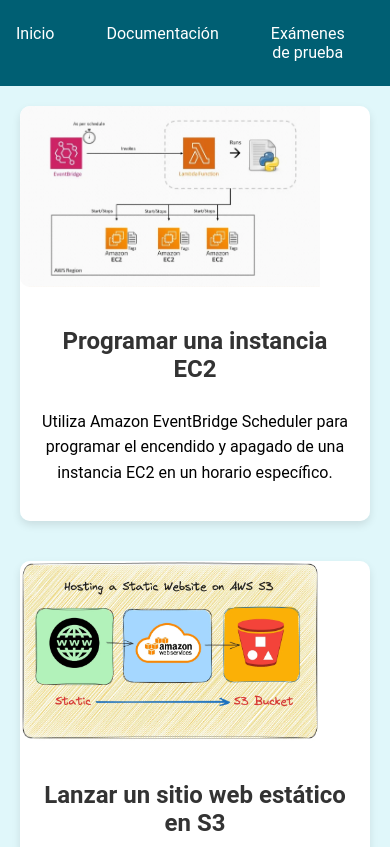
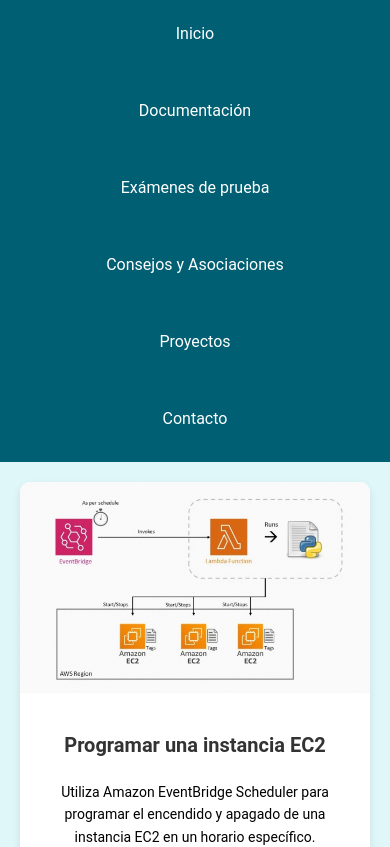
Before and after one commit to javieralmeida30/AWSGuide, a React (Create React App) app: page /proyectos in a window 390 px wide. Shown: the top 847 px of the page. Built offline with nearby package versions, Linux system fonts and the light colour scheme.

Commit message:
responsive site

```diff
--- a/src/App.css
+++ b/src/App.css
@@ -18,10 +18,13 @@
   margin: 0;
   background-color: #005f73;
   overflow: hidden;
+  display: flex;
+  justify-content: center;
+  gap: 20px;
 }
 
 nav ul li {
-  float: left;
+  display: inline;
 }
 
 nav ul li a {
@@ -39,3 +42,15 @@
 section {
   padding: 20px;
 }
+
+/* Responsive Design */
+@media (max-width: 768px) {
+  nav ul {
+      flex-direction: column;
+      align-items: center;
+  }
+
+  nav ul li {
+      margin-bottom: 10px;
+  }
+}
--- a/src/components/Contact.css
+++ b/src/components/Contact.css
@@ -12,6 +12,7 @@
 
 .intro {
     display: flex;
+    flex-direction: column;
     align-items: center;
     background: linear-gradient(to right, #feffff, #ffffff);
     padding: 20px;
@@ -23,7 +24,7 @@
     width: 150px;
     height: 150px;
     border-radius: 50%;
-    margin-right: 20px;
+    margin-bottom: 20px;
     border: 5px solid #fff;
     box-shadow: 0 0 20px rgba(0, 0, 0, 0.1);
 }
@@ -31,6 +32,7 @@
 .text {
     flex: 1;
     color: rgb(7, 5, 5);
+    text-align: center;
 }
 
 .text h2 {
@@ -48,6 +50,7 @@
 .social-icons {
     margin-top: 20px;
     display: flex;
+    justify-content: center;
     gap: 10px;
 }
 
@@ -138,3 +141,18 @@
     justify-content: center;
     align-items: center;
 }
+
+/* Responsive Design */
+@media (max-width: 768px) {
+    .intro {
+        flex-direction: column;
+    }
+
+    .intro img {
+        margin-bottom: 20px;
+    }
+
+    .text {
+        text-align: center;
+    }
+}
--- a/src/components/Documentation.css
+++ b/src/components/Documentation.css
@@ -27,7 +27,8 @@
   font-size: 16px;
 }
 
-  .tabs button:hover, .tabs button.active {
+.tabs button:hover,
+.tabs button.active {
   background-color: #17889e;
 }
 
@@ -52,7 +53,8 @@
   font-size: 18px;
 }
 
-  .sidebar h4.active, .sidebar ul li:hover {
+.sidebar h4.active,
+.sidebar ul li:hover {
   background-color: #f1f1f1;
 }
 
@@ -96,12 +98,34 @@
 /* Fuentes */
 @import url('https://fonts.googleapis.com/css2?family=Roboto:wght@400;500;700&display=swap');
 
-  h2, h3, h4 {
+h2,
+h3,
+h4 {
   font-family: 'Roboto', sans-serif;
   font-weight: 700;
 }
 
-  p, ul, li, button {
+p,
+ul,
+li,
+button {
   font-family: 'Roboto', sans-serif;
   font-weight: 400;
 }
+
+/* Responsive Design */
+@media (max-width: 768px) {
+  .documentation-content {
+      flex-direction: column;
+  }
+
+  .sidebar {
+      max-width: 100%;
+      border-right: none;
+      padding-right: 0;
+  }
+
+  .service-content {
+      max-width: 100%;
+  }
+}
--- a/src/components/Exams.css
+++ b/src/components/Exams.css
@@ -161,3 +161,19 @@
 .incorrect {
     border-left: 8px solid #f44336;
 }
+
+/* Responsive Design */
+@media (max-width: 768px) {
+    .question {
+        width: 90%;
+    }
+
+    .navigation-buttons {
+        flex-direction: column;
+        gap: 10px;
+    }
+
+    .exam-controls {
+        flex-direction: column;
+    }
+}
--- a/src/components/Home.css
+++ b/src/components/Home.css
@@ -1,27 +1,27 @@
 /* Añadir estilos para el header dentro de Home.css */
 .header {
     text-align: center;
-    padding: 10px 0; /* Reducido el padding para ocupar menos espacio vertical */
+    padding: 10px 0;
     background-color: #f0f8ff;
     border-bottom: 1px solid #ddd;
 }
 
 .header h1 {
     color: black;
-    font-size: 2em; /* Reducido tamaño */
+    font-size: 2em;
     margin: 0;
 }
 
 .header p {
-    font-size: 1em; /* Reducido tamaño */
+    font-size: 1em;
     margin: 0;
-    padding-top: 5px; /* Reducido padding-top */
+    padding-top: 5px;
 }
 
 .home-container {
     padding: 20px;
-    max-width: 1000px; /* Reducido el ancho máximo */
-    margin: 20px auto; /* Ajustado margen */
+    max-width: 1000px;
+    margin: 20px auto;
     background-color: #f0f8ff;
     border-radius: 15px;
     box-shadow: 0 4px 12px rgba(0, 0, 0, 0.1);
@@ -29,30 +29,31 @@
 
 .intro-section {
     display: flex;
+    flex-direction: column;
     align-items: center;
     padding: 20px;
     background-color: #ffffff;
     border-radius: 15px;
     box-shadow: 0 4px 12px rgba(0, 0, 0, 0.1);
-    margin-bottom: 10px; /* Reducido el margen inferior */
-    text-align: left;
+    margin-bottom: 10px;
+    text-align: center;
 }
 
 .intro-text {
     flex: 2;
-    max-width: 500px; /* Ajustado max-width */
-    text-align: left;
+    max-width: 500px;
+    text-align: center;
 }
 
 .intro-text h1 {
     color: #110d0d;
-    font-size: 28px; /* Reducido tamaño */
+    font-size: 28px;
     margin-bottom: 20px;
     text-align: center;
 }
 
 .intro-text p {
-    font-size: 16px; /* Reducido tamaño */
+    font-size: 16px;
     color: #555;
     margin-bottom: 10px;
 }
@@ -66,35 +67,35 @@
 }
 
 .intro-image img {
-    width: 120px; /* Reducido tamaño */
+    width: 120px;
     height: auto;
 }
 
 .main-content {
     text-align: center;
-    padding: 20px 20px; /* Reducido padding superior */
+    padding: 20px 20px;
 }
 
 .main-content h2 {
     color: #333;
-    font-size: 24px; /* Reducido tamaño */
-    margin-bottom: 20px; /* Reducido margen inferior */
+    font-size: 24px;
+    margin-bottom: 20px;
 }
 
 .button-group {
     display: flex;
     flex-wrap: wrap;
     justify-content: center;
-    gap: 10px; /* Reducido el espacio entre botones */
+    gap: 10px;
 }
 
 .home-button {
     background-color: #ffffff;
     color: #000000;
     text-decoration: none;
-    padding: 15px; /* Ajustado padding */
+    padding: 15px;
     border-radius: 10px;
-    width: 200px; /* Ajustado ancho */
+    width: 200px;
     text-align: center;
     box-shadow: 0 4px 8px rgba(0, 0, 0, 0.1);
     transition: background-color 0.3s, transform 0.3s;
@@ -107,10 +108,26 @@
 
 .home-button h3 {
     margin-top: 0;
-    font-size: 20px; /* Reducido tamaño */
+    font-size: 20px;
 }
 
 .home-button p {
     margin: 10px 0 0;
-    font-size: 14px; /* Reducido tamaño */
+    font-size: 14px;
 }
+
+/* Responsive Design */
+@media (max-width: 768px) {
+    .intro-section {
+        flex-direction: column;
+    }
+
+    .intro-image {
+        margin-left: 0;
+        margin-bottom: 20px;
+    }
+
+    .intro-text {
+        text-align: center;
+    }
+}
--- a/src/components/Navbar.css
+++ b/src/components/Navbar.css
@@ -27,6 +27,18 @@
 
 nav ul li a:hover {
     background-color: #052d35;
-    transform: translateY(-2px); /* Añadido efecto de hover */
+    transform: translateY(-2px);
     border-radius: 5px;
 }
+
+/* Responsive Design */
+@media (max-width: 768px) {
+    nav ul {
+        flex-direction: column;
+        align-items: center;
+    }
+
+    nav ul li {
+        margin-bottom: 10px;
+    }
+}
--- a/src/components/Proyectos.css
+++ b/src/components/Proyectos.css
@@ -4,19 +4,19 @@
     padding: 20px;
     display: flex;
     flex-direction: column;
-    gap: 40px; /* Espacio entre proyectos */
+    gap: 20px; /* Reducido el espacio entre proyectos */
 }
 
 .project {
     display: flex;
-    flex-wrap: wrap; /* Permite que el contenido se ajuste */
+    flex-wrap: wrap;
     background: linear-gradient(to right, #ffffff, #ffffff);
     border-radius: 10px;
     box-shadow: 0 4px 8px rgba(0, 0, 0, 0.1);
     transition: transform 0.3s, box-shadow 0.3s;
-    overflow: hidden; /* Asegura que el contenido no se desborde */
+    overflow: hidden;
     color: rgb(0, 0, 0);
-    text-decoration: none; /* Quita el subrayado del enlace */
+    text-decoration: none;
 }
 
 .project:hover {
@@ -26,8 +26,8 @@
 
 .project img {
     width: 100%;
-    max-width: 300px;
-    height: auto; /* Permite que la imagen mantenga su proporción */
+    max-width: 200px; /* Reducido el tamaño máximo de la imagen */
+    height: auto;
     object-fit: cover;
     border-radius: 10px 0 0 10px;
 }
@@ -41,13 +41,25 @@
 }
 
 .project-info h3 {
-    font-size: 24px;
+    font-size: 20px; /* Reducido tamaño */
     margin-bottom: 10px;
     text-align: center;
 }
 
 .project-info p {
-    font-size: 16px;
+    font-size: 14px; /* Reducido tamaño */
     line-height: 1.6;
     text-align: center;
 }
+
+/* Responsive Design */
+@media (max-width: 768px) {
+    .project {
+        flex-direction: column;
+    }
+
+    .project img {
+        max-width: 100%;
+        border-radius: 10px 10px 0 0;
+    }
+}
--- a/src/components/Tips.css
+++ b/src/components/Tips.css
@@ -23,17 +23,12 @@
     color: #333;
 }
 
-.tips-content, .tips-horizontal {
+.tips-content,
+.tips-horizontal {
     display: flex;
     justify-content: center;
     flex-wrap: wrap;
     gap: 20px;
-}
-
-.tips-horizontal {
-    flex-wrap: wrap;
-    justify-content: space-between;
-    padding: 20px 0;
 }
 
 .card {
@@ -94,3 +89,10 @@
     font-size: 1.3em;
     color: #333;
 }
+
+/* Responsive Design */
+@media (max-width: 768px) {
+    .card {
+        width: 90%;
+    }
+}
```
Lines whose indentation alone changed are shown as unchanged.
